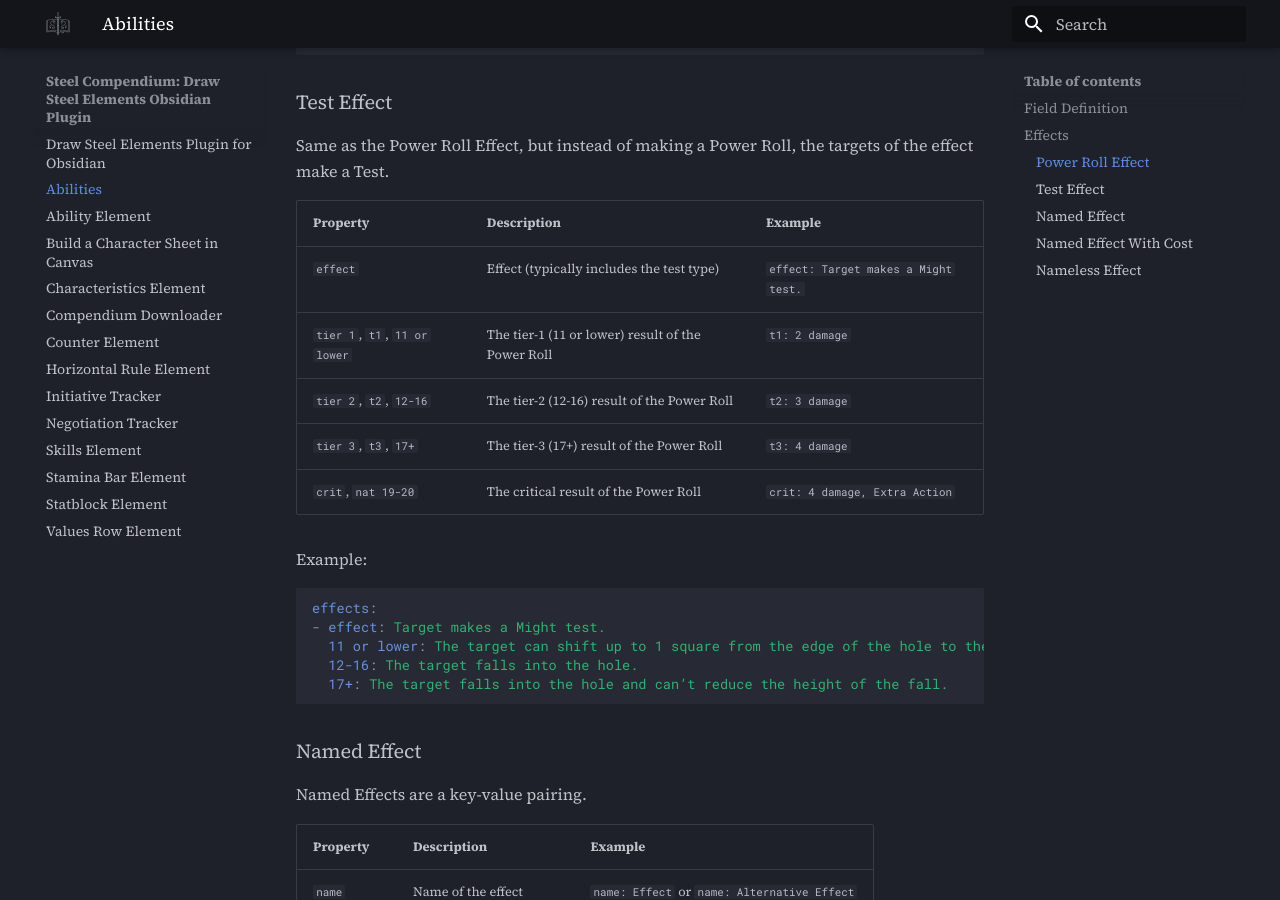
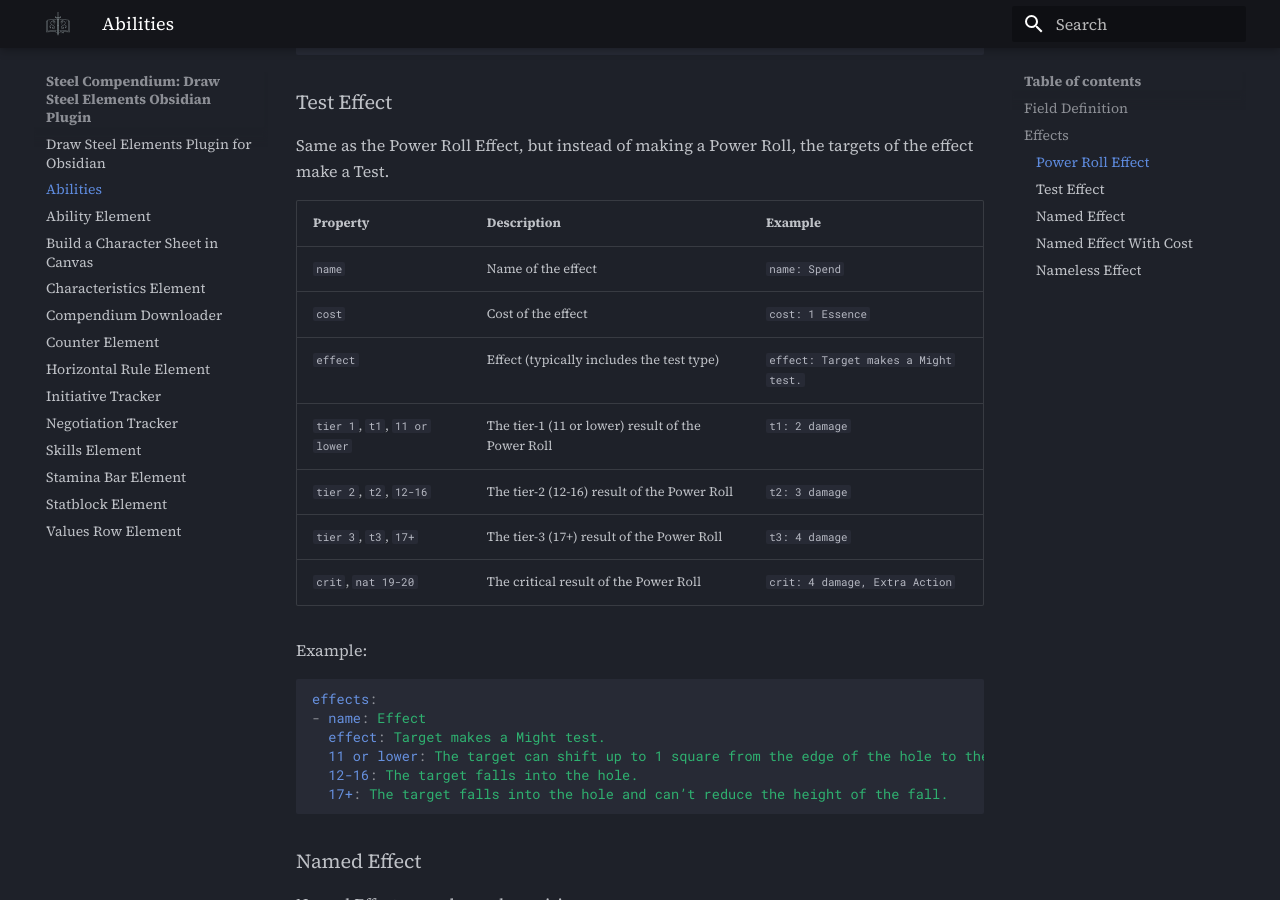
Before and after one commit to SteelCompendium/draw-steel-elements, an MkDocs documentation site: the page built from docs/Abilities.md, in a window 1280 px wide and 900 px high, scrolled down 2007 px. Built offline with MkDocs 1.6.1 and Material for MkDocs 9.7.7, drawn with Linux system fonts in a browser that asks for light colours; comment, search, counter and statistics services are not loaded.

Commit message:
Fixes for TestEffect (data-sdk-npm 0.0.37)

````diff
--- a/docs/Abilities.md
+++ b/docs/Abilities.md
@@ -74,6 +74,8 @@
 
 | Property                      | Description                                       | Example                              |
 |-------------------------------|---------------------------------------------------|--------------------------------------|
+| `name`                        | Name of the effect                                | `name: Spend`                        |
+| `cost`                        | Cost of the effect                                | `cost: 1 Essence`                    |
 | `effect`                      | Effect (typically includes the test type)         | `effect: Target makes a Might test.` |
 | `tier 1`, `t1`, `11 or lower` | The tier-1 (11 or lower) result of the Power Roll | `t1: 2 damage`                       |
 | `tier 2`, `t2`, `12-16`       | The tier-2 (12-16) result of the Power Roll       | `t2: 3 damage`                       |
@@ -84,7 +86,8 @@
 
 ```yaml
 effects:
-- effect: Target makes a Might test.
+- name: Effect
+  effect: Target makes a Might test.
   11 or lower: The target can shift up to 1 square from the edge of the hole to the nearest unoccupied space of their choice.
   12-16: The target falls into the hole.
   17+: The target falls into the hole and can’t reduce the height of the fall.
--- a/package.json
+++ b/package.json
@@ -31,6 +31,6 @@
 		"typescript": "4.7.4",
 		"jszip": "^3.10.1",
 		"jszip-utils": "^0.1.0",
-		"steel-compendium-sdk": "0.0.36"
+		"steel-compendium-sdk": "0.0.37"
 	}
 }
````
Also changed, not shown: manifest.json.
